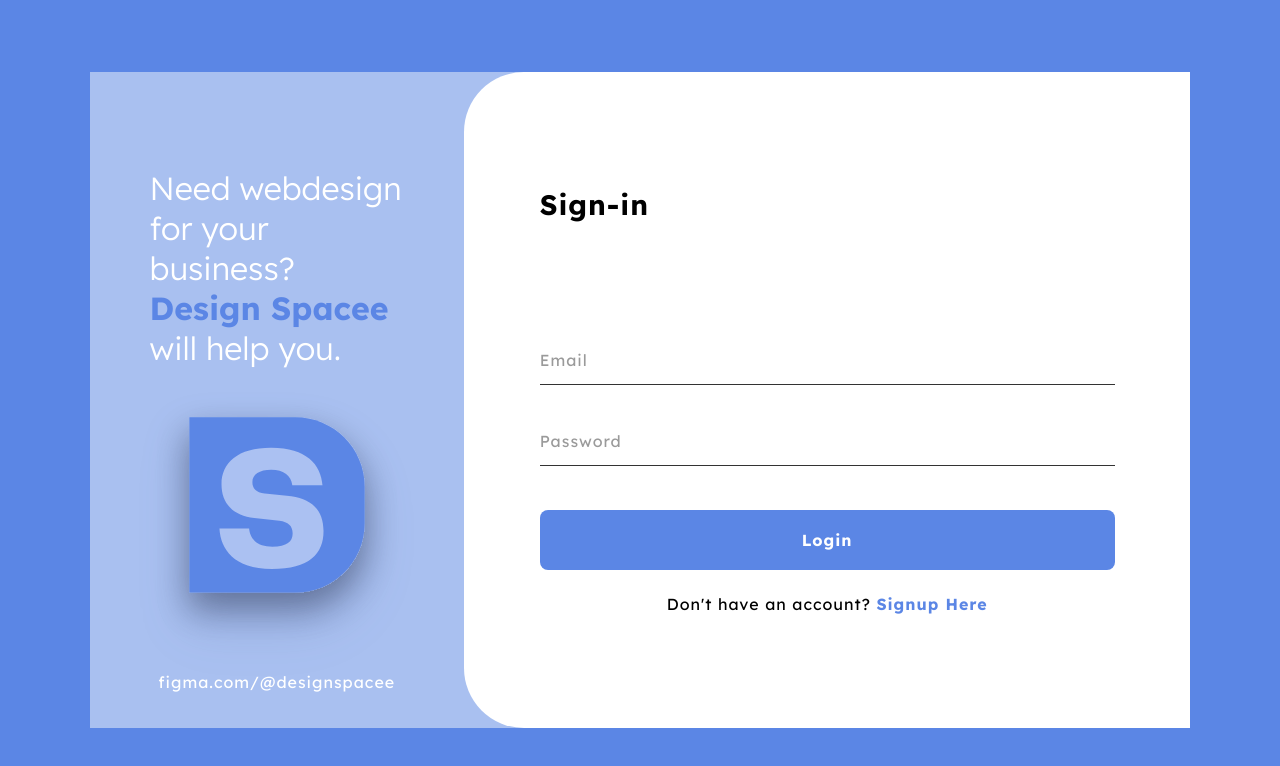
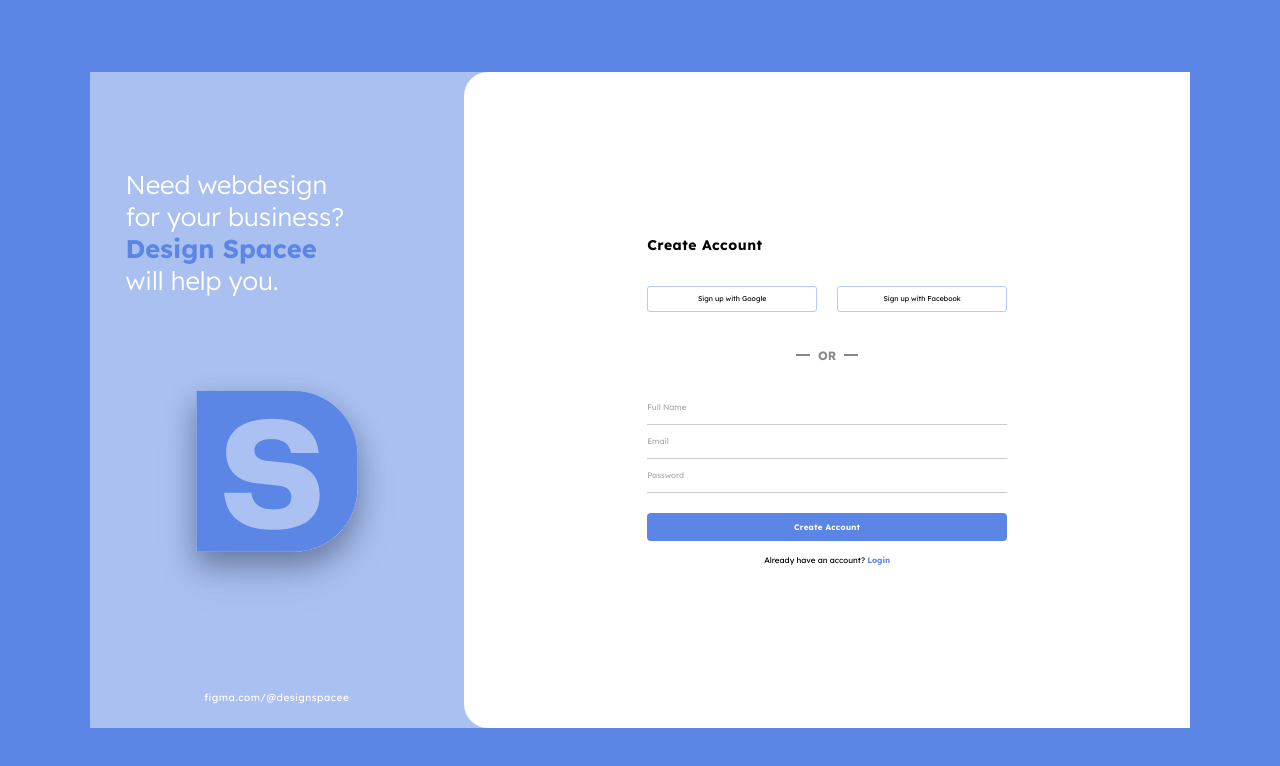
Before and after one commit to yanaaastv/APPDEV1, a React (Vite) app in the folder F_L04_ReactJsStylingFigmaConversion/: page / in a window 1280 px wide. Shown: the top 766 px of the page. Built offline with nearby package versions, Linux system fonts and the light colour scheme.

Commit message:
Implement Sign Up screen components and styling

```diff
--- a/F_L04_ReactJsStylingFigmaConversion/src/App.jsx
+++ b/F_L04_ReactJsStylingFigmaConversion/src/App.jsx
@@ -1,8 +1,8 @@
 
-import Login from './components/Login/Login';
+import Signup from './components/Signup/Signup';
 
 function App() {
-  return <Login />;
+  return <Signup />;
 }
 
 export default App;
--- /dev/null
+++ b/F_L04_ReactJsStylingFigmaConversion/src/components/Signup/Signup.jsx
@@ -0,0 +1,106 @@
+import styles from "./Signup.module.css";
+import logo from "../../assets/logo.svg";
+
+function Signup({ onSwitch }) {
+    return (
+        <main className={styles.signupPage}>
+            {/* Left panel */}
+            <section className={styles.left}>
+                <p className={styles.tagline}>
+                    Need webdesign
+                    <br />
+                    for your business?
+                    <br />
+                    <strong>Design Spacee</strong>
+                    <br />
+                    will help you.
+                </p>
+
+                <img
+                    src={logo}
+                    alt="Design Spacee Logo"
+                    className={styles.logo}
+                />
+
+                <p className={styles.link}>
+                    figma.com/@designspacee
+                </p>
+            </section>
+
+            {/* Right panel */}
+            <section className={styles.right}>
+                <form
+                    className={styles.form}
+                    onSubmit={(event) => event.preventDefault()}
+                >
+                    <h2>Create Account</h2>
+
+                    {/* Social sign-up buttons */}
+                    <div className={styles.socialButtons}>
+                        <button
+                            type="button"
+                            className={styles.socialButton}
+                        >
+                            Sign up with Google
+                        </button>
+
+                        <button
+                            type="button"
+                            className={styles.socialButton}
+                        >
+                            Sign up with Facebook
+                        </button>
+                    </div>
+
+                    {/* Divider */}
+                    <div className={styles.divider}>
+                        <span></span>
+                        <strong>OR</strong>
+                        <span></span>
+                    </div>
+
+                    {/* Input fields */}
+                    <div className={styles.inputGroup}>
+                        <input
+                            type="text"
+                            placeholder="Full Name"
+                            aria-label="Full Name"
+                            autoComplete="name"
+                            required
+                        />
+
+                        <input
+                            type="email"
+                            placeholder="Email"
+                            aria-label="Email"
+                            autoComplete="email"
+                            required
+                        />
+
+                        <input
+                            type="password"
+                            placeholder="Password"
+                            aria-label="Password"
+                            autoComplete="new-password"
+                            required
+                        />
+                    </div>
+
+                    <button
+                        type="submit"
+                        className={styles.submitButton}
+                    >
+                        Create Account
+                    </button>
+
+                    <p className={styles.loginLink}>
+                        Already have an account?{" "}
+                        <a href="#" onClick={(e) => { e.preventDefault(); onSwitch?.(); }}>Login</a>
+                    </p>
+                </form>
+            </section>
+        </main>
+    );
+}
+
+export default Signup;
--- /dev/null
+++ b/F_L04_ReactJsStylingFigmaConversion/src/components/Signup/Signup.module.css
@@ -0,0 +1,243 @@
+
+/* Main signup container */
+.signupPage {
+    display: flex;
+    width: 86vw;
+    height: 82vh;
+    min-height: 600px;
+    background: var(--color-sidebar, #a9c0f0);
+    overflow: hidden;
+}
+
+/* Left panel */
+.left {
+    width: 34%;
+    flex-shrink: 0;
+    padding: 12vh 36px 24px;
+    display: flex;
+    flex-direction: column;
+    align-items: center;
+}
+
+.tagline {
+    align-self: flex-start;
+    font-family: var(--font-family-base, "Lexend", sans-serif);
+    font-size: clamp(18px, 2vw, 32px);
+    font-weight: 300;
+    line-height: 1.25;
+    color: var(--color-white, #fff);
+}
+
+.tagline strong {
+    font-weight: 700;
+    color: var(--color-primary, #5b86e5);
+}
+
+.logo {
+    display: block;
+    height: 30vh;
+    max-height: 220px;
+    max-width: 85%;
+    width: auto;
+    object-fit: contain;
+    margin: auto 0;
+    filter: drop-shadow(0 12px 14px rgba(60, 80, 140, 0.25));
+}
+
+.link {
+    font-family: var(--font-family-base, "Lexend", sans-serif);
+    font-size: 10px;
+    letter-spacing: 0.5px;
+    color: var(--color-white, #fff);
+    margin-top: 16px;
+}
+
+/* Right white panel */
+.right {
+    flex: 1;
+    min-width: 0;
+    display: flex;
+    align-items: center;
+    justify-content: center;
+    background: var(--color-white, #fff);
+    border-radius: 24px 0 0 24px;
+    padding: 32px;
+}
+
+/* Signup form */
+.form {
+    width: 100%;
+    max-width: 360px;
+    margin: 0 auto;
+}
+
+.form h2 {
+    margin: 0 0 32px;
+    text-align: left;
+    font-family: var(--font-family-base, "Lexend", sans-serif);
+    font-size: 14px;
+    font-weight: 700;
+    letter-spacing: 0.5px;
+    color: var(--color-text, #000);
+}
+
+/* Google and Facebook buttons */
+.socialButtons {
+    display: flex;
+    justify-content: center;
+    align-items: center;
+    gap: 20px;
+    width: 100%;
+    margin-bottom: 36px;
+}
+
+.socialButton {
+    flex: 1;
+    min-width: 0;
+    height: 26px;
+    padding: 0 6px;
+    border: 1px solid var(--color-social-border, #b9cafa);
+    border-radius: 3px;
+    background: var(--color-white, #fff);
+    color: var(--color-text, #000);
+    font-family: inherit;
+    font-size: 7px;
+    cursor: pointer;
+    transition: background 0.2s ease;
+}
+
+.socialButton:hover {
+    background: var(--color-social-hover, #f5f7ff);
+}
+
+/* OR divider */
+.divider {
+    display: flex;
+    align-items: center;
+    justify-content: center;
+    gap: 8px;
+    margin: 0 0 28px;
+    color: var(--color-divider, #888);
+    font-family: inherit;
+    font-size: 12px;
+    font-weight: 700;
+}
+
+.divider span {
+    width: 14px;
+    height: 2px;
+    background: var(--color-divider, #888);
+}
+
+/* Input fields */
+.inputGroup {
+    display: flex;
+    flex-direction: column;
+    width: 100%;
+}
+
+.form input {
+    display: block;
+    width: 100%;
+    height: 34px;
+    padding: 8px 0;
+    margin-bottom: 0;
+    border: none;
+    border-bottom: 1px solid var(--color-input-border, #ccc);
+    outline: none;
+    background: transparent;
+    font-family: inherit;
+    font-size: 8px;
+    color: var(--color-text, #000);
+}
+
+.form input::placeholder {
+    color: var(--color-text-muted, #aaa);
+}
+
+.form input:focus {
+    border-bottom-color: var(--color-primary, #5b86e5);
+}
+
+/* Create Account button */
+.submitButton {
+    display: block;
+    width: 100%;
+    height: 28px;
+    margin-top: 20px;
+    border: none;
+    border-radius: 4px;
+    background: var(--color-primary, #5b86e5);
+    color: var(--color-white, #fff);
+    font-family: inherit;
+    font-size: 8px;
+    font-weight: 700;
+    letter-spacing: 0.3px;
+    cursor: pointer;
+    transition: opacity 0.2s ease;
+}
+
+.submitButton:hover {
+    opacity: 0.9;
+}
+
+/* Login link */
+.loginLink {
+    margin-top: 14px;
+    text-align: center;
+    font-family: inherit;
+    font-size: 8px;
+    color: var(--color-text, #000);
+}
+
+.loginLink a {
+    color: var(--color-primary, #5b86e5);
+    font-weight: 700;
+    text-decoration: none;
+}
+
+.loginLink a:hover {
+    text-decoration: underline;
+}
+
+/* Responsive layout */
+@media (max-width: 600px) {
+    .signupPage {
+        width: 100%;
+        height: auto;
+        min-height: 100vh;
+    }
+
+    .left {
+        display: none;
+    }
+
+    .right {
+        min-height: 100vh;
+        padding: 32px 24px;
+        border-radius: 0;
+    }
+
+    .form {
+        max-width: 360px;
+    }
+}
+
+@media (min-width: 601px) and (max-width: 800px) {
+    .signupPage {
+        width: 92vw;
+    }
+
+    .left {
+        width: 35%;
+        padding: 8% 24px;
+    }
+
+    .right {
+        padding: 24px;
+    }
+
+    .form {
+        max-width: 320px;
+    }
+}
```
